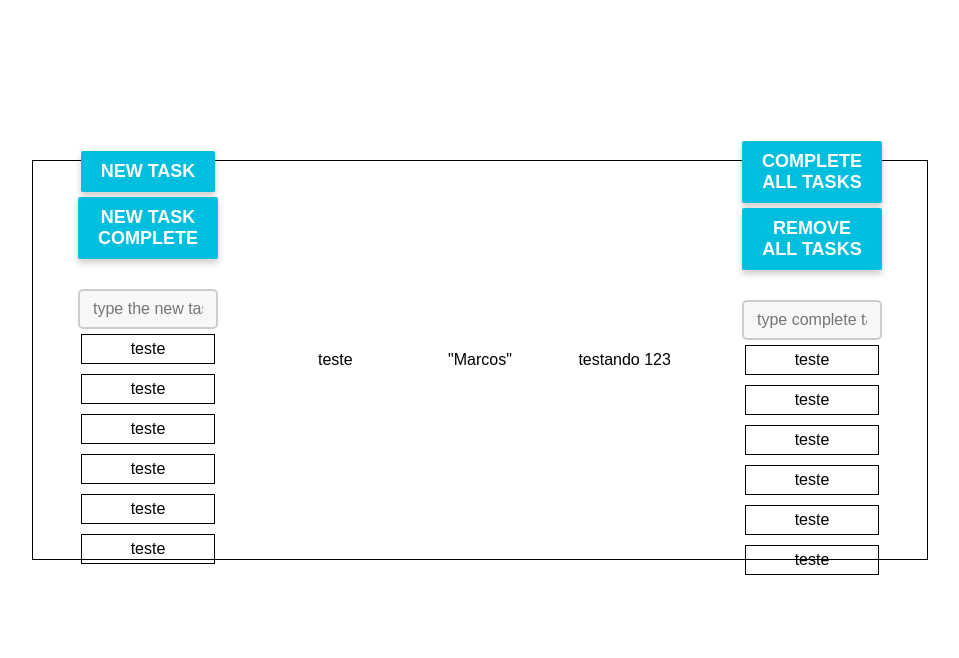
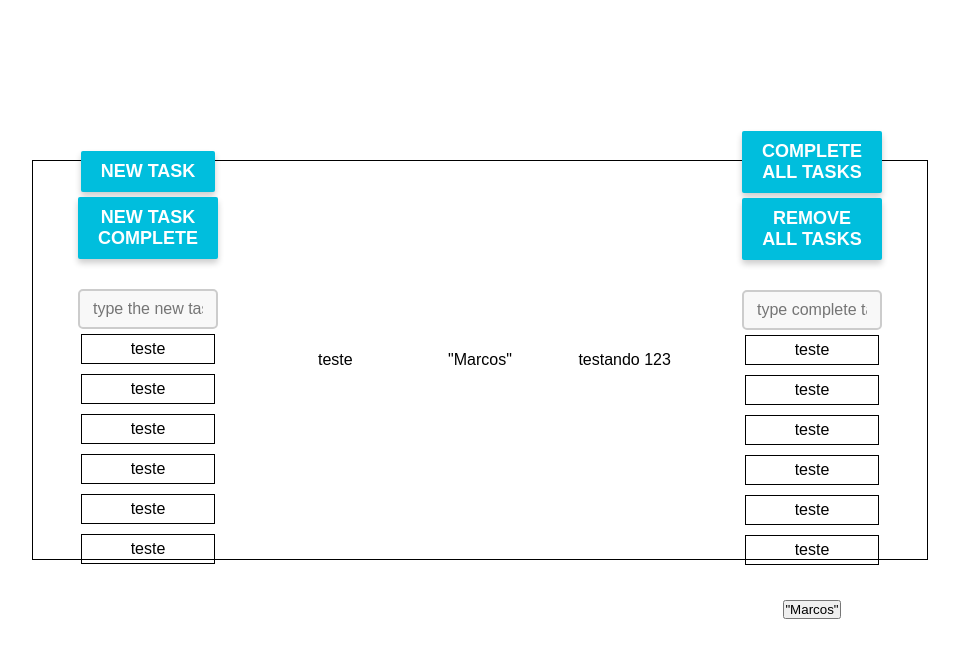
Before and after one commit to MarcosJianoto/study-git, a React (Vite) app: page / in a window 1280 px wide. Shown: the top 658 px of the page, without its empty margins (160-1119 px from the left). Built offline with nearby package versions, Linux system fonts and the light colour scheme.

Commit message:
testando

```diff
--- a/src/App.jsx
+++ b/src/App.jsx
@@ -21,6 +21,8 @@ function App() {
             button="COMPLETE ALL TASKS"
             buttonTwo="REMOVE ALL TASKS"
           />
+
+          <button>"Marcos"</button>
         </div>
       </div>
     </>
```
